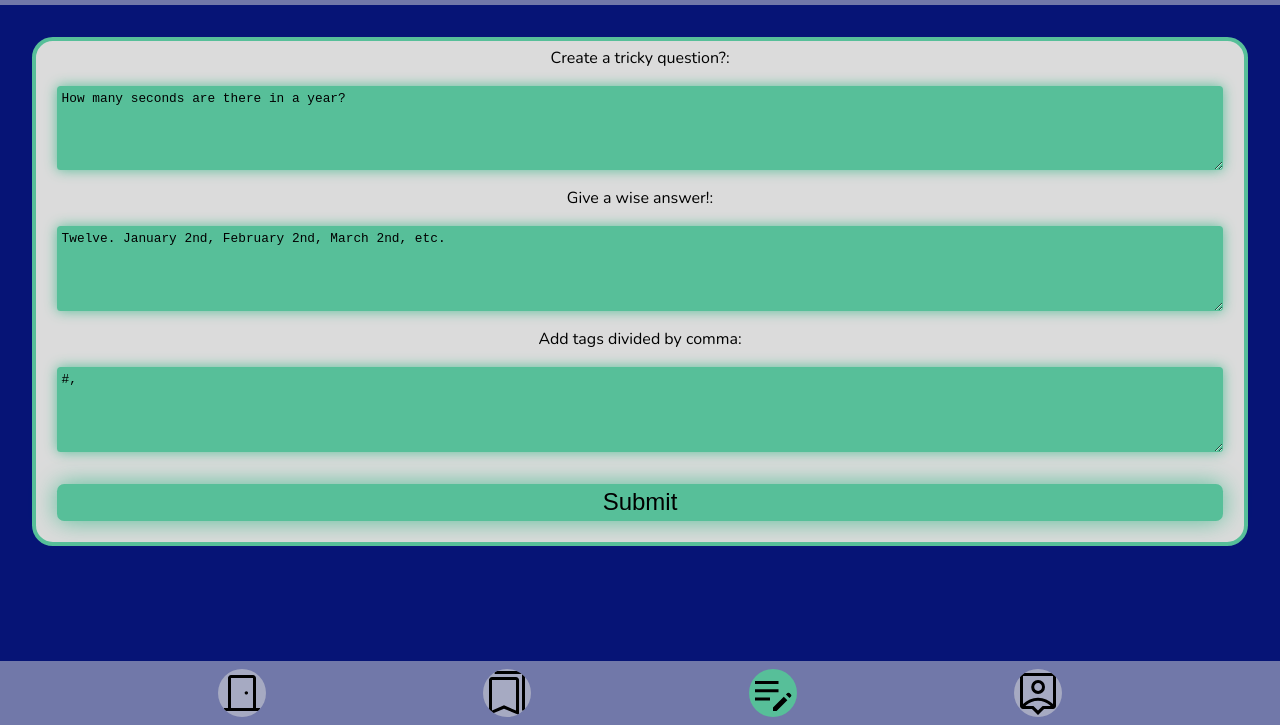
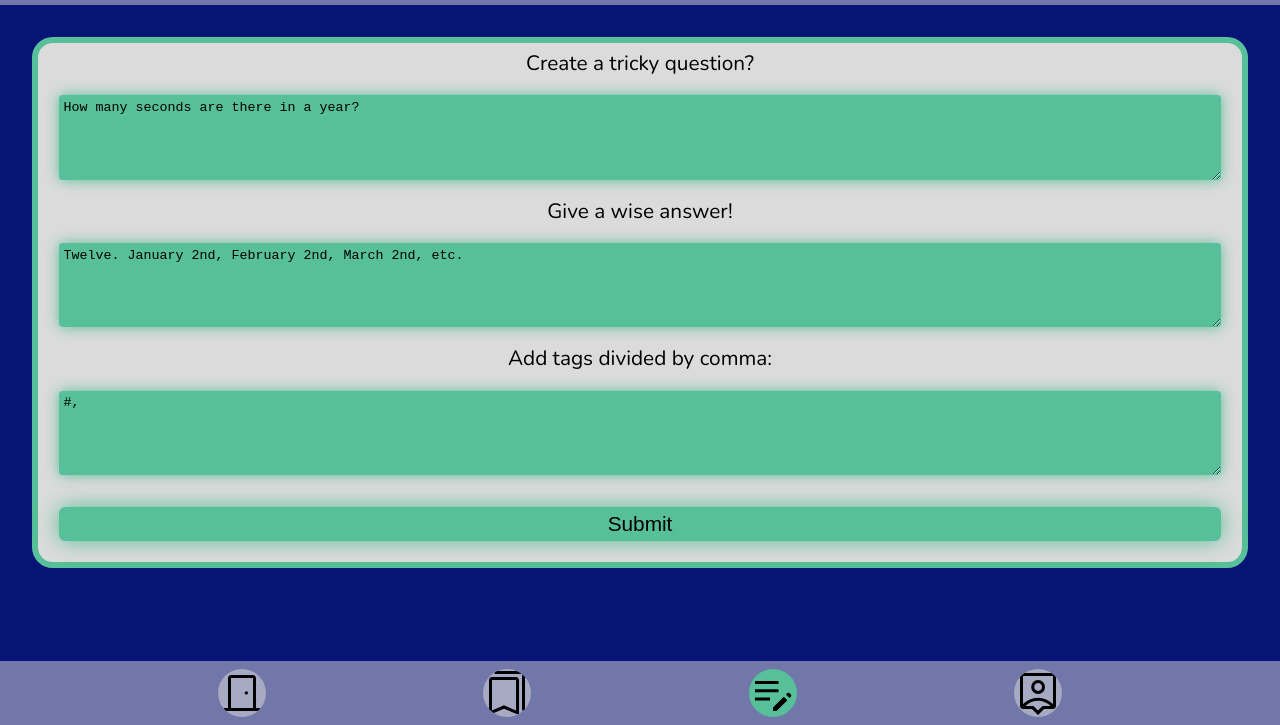
Before and after one commit to RicardoBachmann/quiz-app, a plain HTML site: page create.html in a window 1280 px wide. Shown: the part 75-800 px from the top of the page. Drawn offline with nearby package versions, Linux system fonts and the light colour scheme.

Commit message:
Edit styles

```diff
--- a/CSS/card.css
+++ b/CSS/card.css
@@ -33,7 +33,7 @@
 }
 
 .submit--button {
-  font-size: 1.5em;
+  font-size: 1em;
   font-weight: 400;
   padding: 0.3rem;
   margin: 1rem;
@@ -56,8 +56,8 @@
 
 .text--field {
   display: flex;
+  font-size: 1.3rem;
   flex-direction: column;
-
   border: solid var(--secondary-color) 0.3em;
   border-radius: 1.3rem;
   padding: 0.3rem;
@@ -69,7 +69,6 @@
 
 .label,
 textarea {
-  font-size: 0.8em;
   font-weight: 400;
   padding: 0.3rem;
   margin: 1rem;
@@ -84,7 +83,8 @@ textarea {
   max-width: 30%;
   border-radius: 50%;
   position: relative;
-  left: 120px;
+  left: 140px;
+  margin: 1rem;
 }
 
 .about {
--- a/create.html
+++ b/create.html
@@ -26,7 +26,7 @@
 
     <main>
       <form class="text--field">
-        <label for="text--field__question">Create a tricky question?:</label>
+        <label for="text--field__question">Create a tricky question?</label>
         <textarea
           id="text--field__question"
           name="text--field__question"
@@ -36,7 +36,7 @@
 How many seconds are there in a year?</textarea
         >
 
-        <label for="text--field__answer">Give a wise answer!:</label>
+        <label for="text--field__answer">Give a wise answer!</label>
         <textarea
           id="text--field__answer"
           name="text--field__answer"
```
Also changed, not shown: profile.html (+2 -3 lines).
